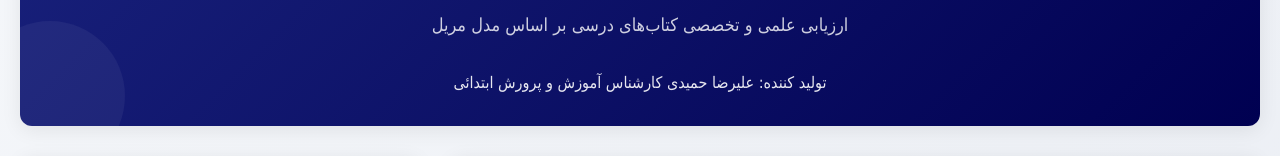
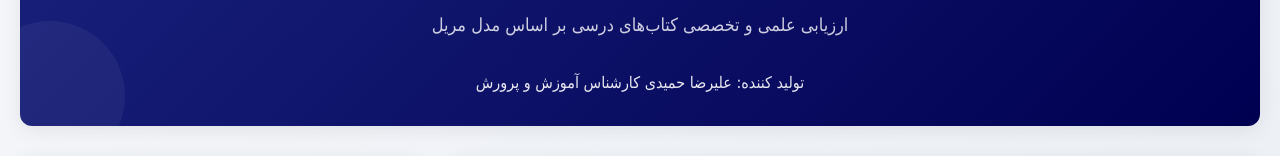
Before and after one commit to alireza-1380/samane-meril, a plain HTML site: page index.html in a window 1280 px wide. Shown: the part 228-384 px from the top of the page. Drawn offline with Linux system fonts and the light colour scheme.

Commit message:
Update index.html

```diff
--- a/index.html
+++ b/index.html
@@ -570,7 +570,7 @@
           </div>
         </div>
         <div class="creator-info">
-          تولید کننده: علیرضا حمیدی کارشناس آموزش و پرورش ابتدائی
+          تولید کننده: علیرضا حمیدی کارشناس آموزش و پرورش
         </div>
       </header>
 
```
